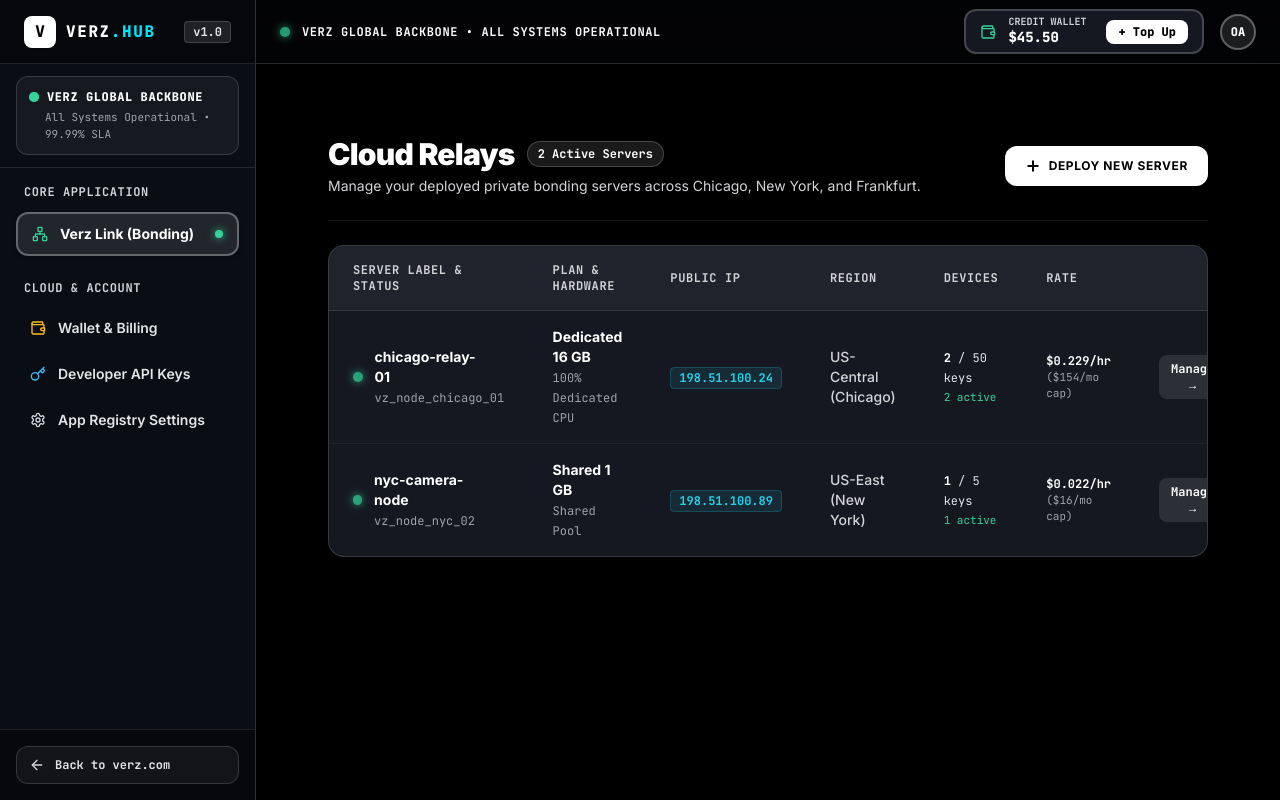
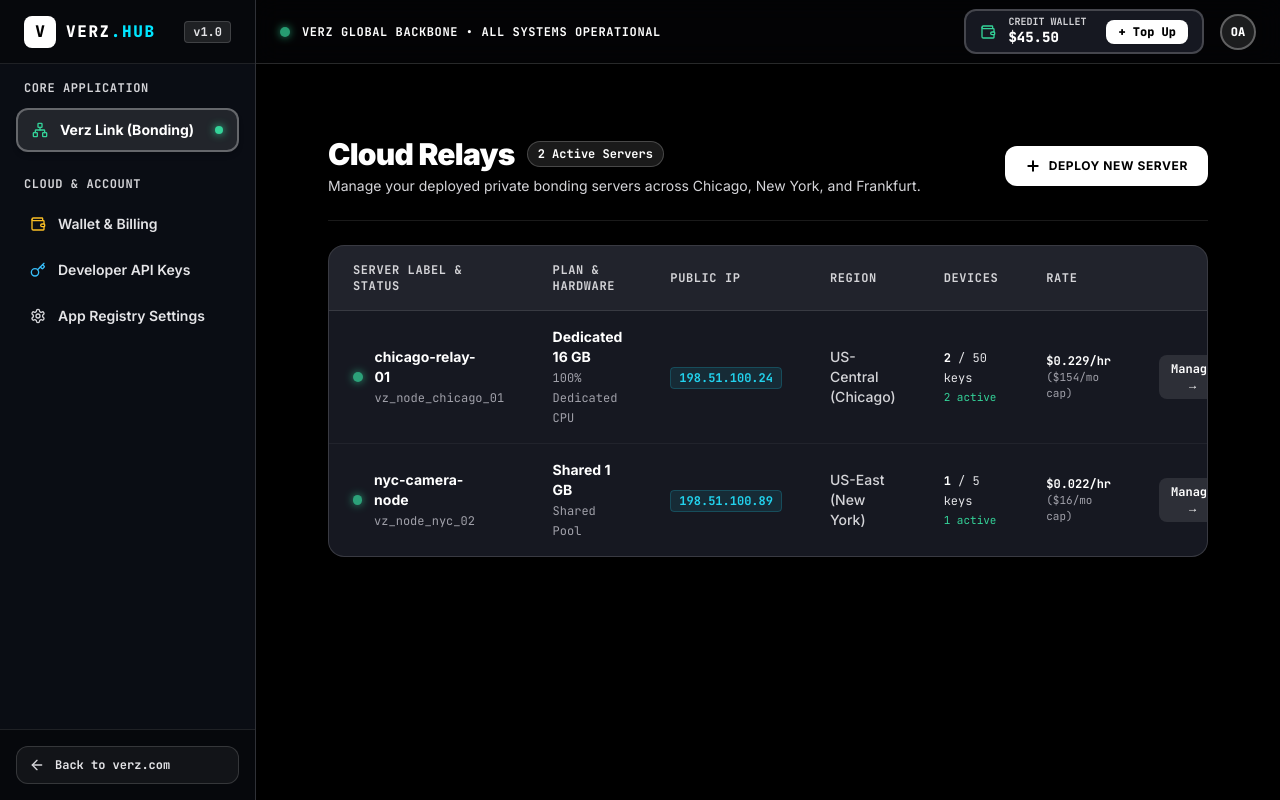
Before and after one commit to omaralabed/VERZ, a Next.js app: page /hub in a window 1280 px wide. Built offline with nearby package versions, Linux system fonts and the light colour scheme.

Commit message:
clean: remove organization switcher box from Hub sidebar for an ultra-clean focused layout

```diff
--- a/src/app/hub/layout.tsx
+++ b/src/app/hub/layout.tsx
@@ -45,23 +45,6 @@ export default function HubLayout({ children }: { children: React.ReactNode }) {
             </span>
           </div>
 
-          {/* Backbone Status Badge */}
-          <div className="px-4 py-3 border-b border-white/10">
-            <div className="p-3 rounded-xl bg-white/5 border border-white/15 relative overflow-hidden shadow-sm">
-              <div className="flex items-center gap-2 mb-1">
-                <span className="relative flex h-2.5 w-2.5">
-                  <span className="animate-ping absolute inline-flex h-full w-full rounded-full bg-emerald-400 opacity-75"></span>
-                  <span className="relative inline-flex rounded-full h-2.5 w-2.5 bg-emerald-400"></span>
-                </span>
-                <span className="text-xs font-mono font-black text-white tracking-wider uppercase">
-                  VERZ GLOBAL BACKBONE
-                </span>
-              </div>
-              <p className="text-[11px] font-mono text-zinc-400 pl-4">
-                All Systems Operational • 99.99% SLA
-              </p>
-            </div>
-          </div>
 
           {/* Navigation Links */}
           <nav className="p-4 space-y-6 text-sm">
```
